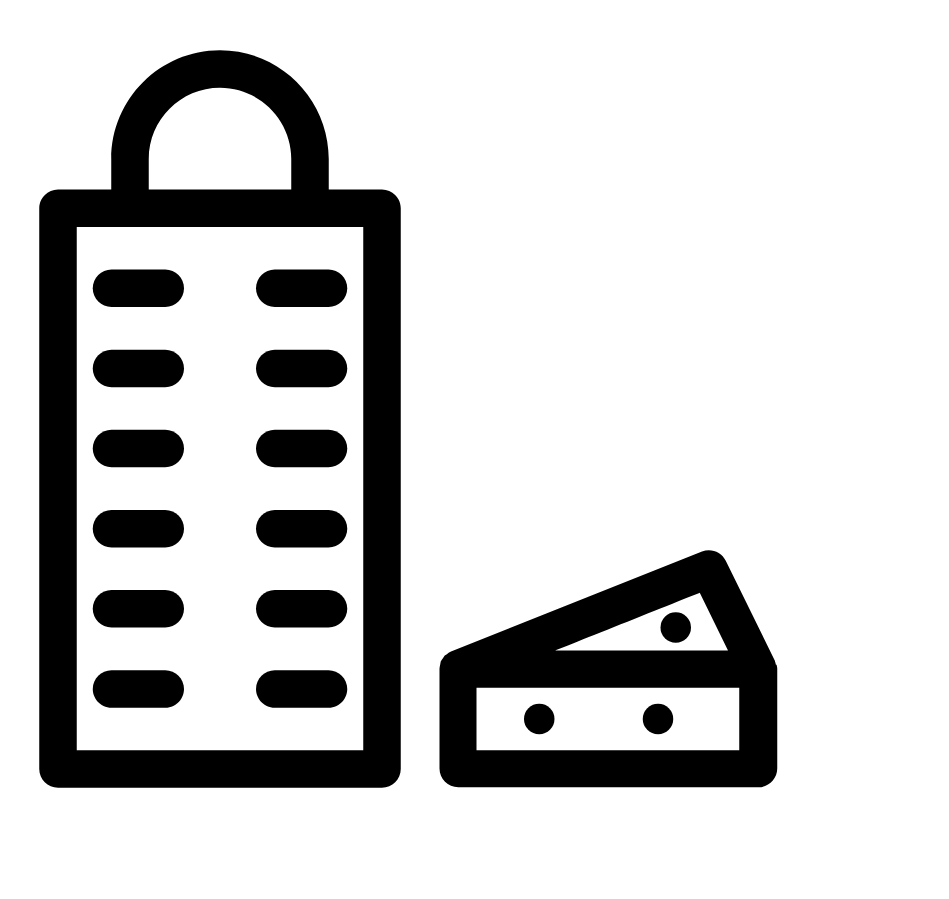
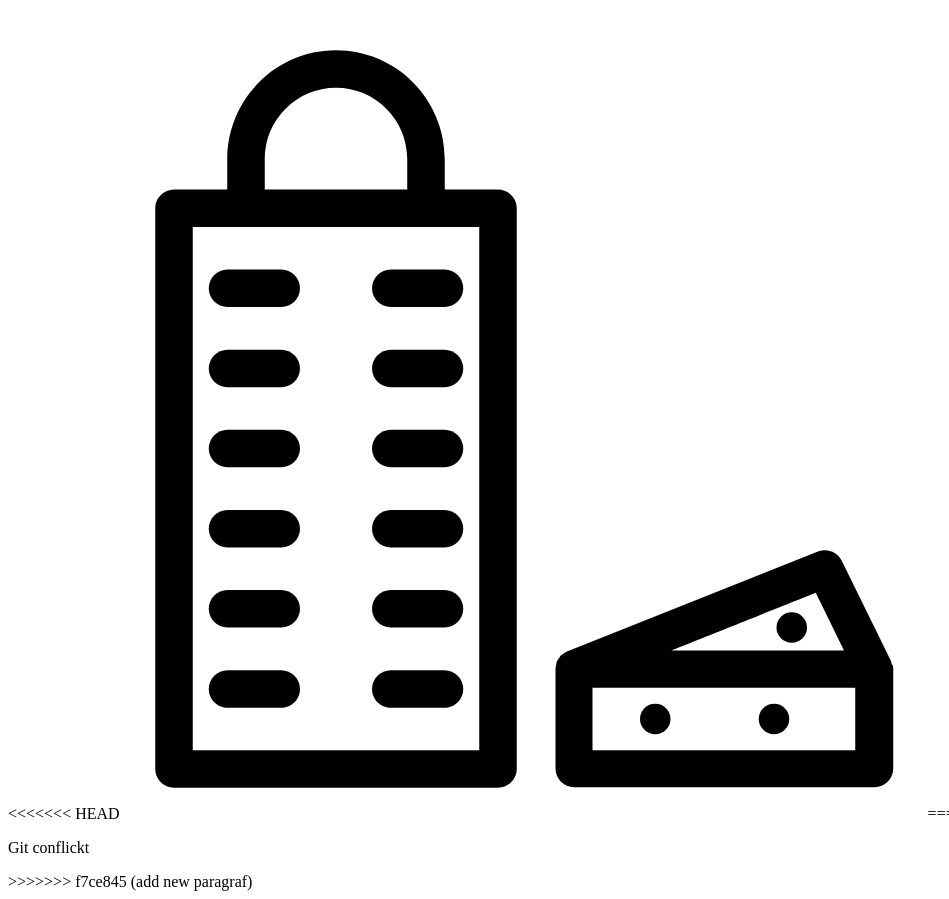
Before and after one commit to dustyo-O/dusty-fd2-git-practice, a plain HTML site: page index.html in a window 1280 px wide. Shown: the part 61-960 px from the top of the page, without its empty margins (0-949 px from the left). Before the commit the page ends 892 px from the top, so only its background shows below. Drawn offline with Linux system fonts and the light colour scheme.

Commit message:
add new paragraf

```diff
--- a/index.html
+++ b/index.html
@@ -7,6 +7,10 @@
 </head>
 <body>
   <h1>Dusty School Git Practice</h1>
+<<<<<<< HEAD
   <img src="./knife-cheese-svgrepo-com.svg">
+=======
+  <p>Git conflickt</p>
+>>>>>>> f7ce845 (add new paragraf)
 </body>
 </html>
```
